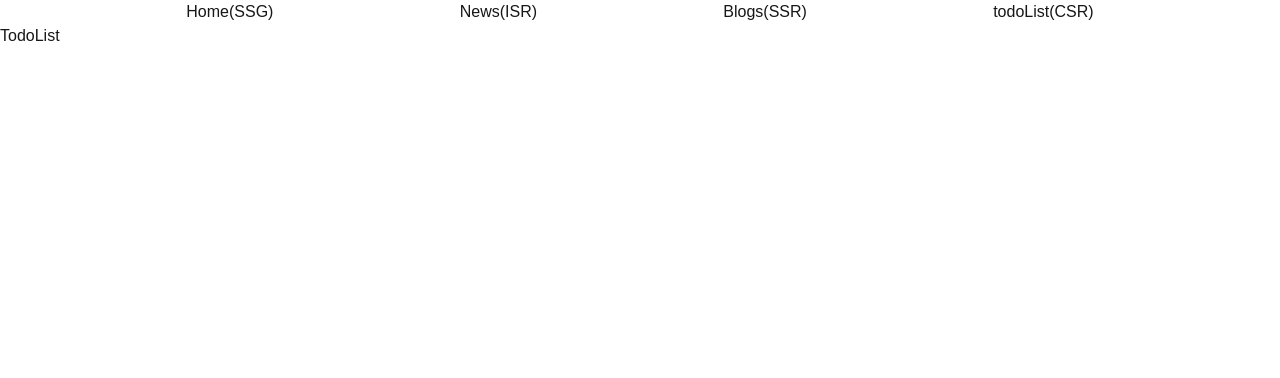
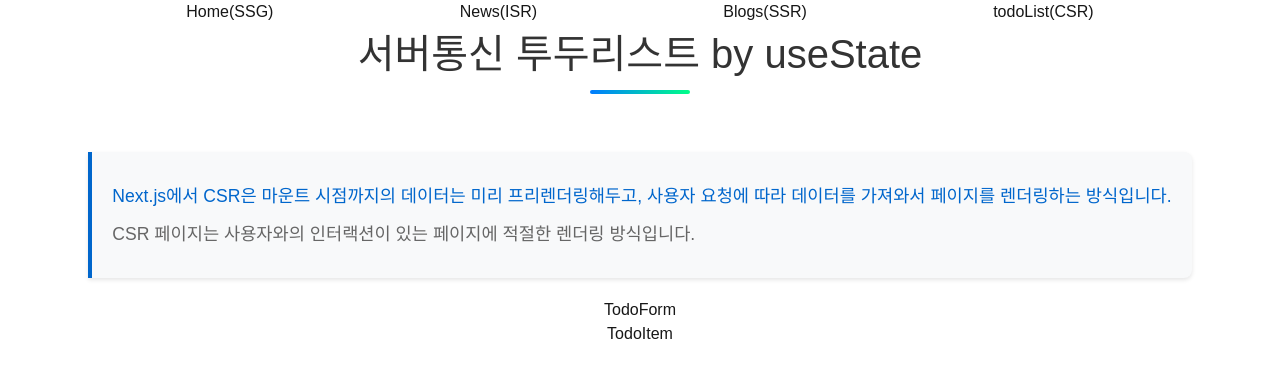
Before and after one commit to ye21iin/st-9-next-practice, a Next.js app: page /todolist in a window 1280 px wide. Shown: the top 378 px of the page. Built offline with nearby package versions, Linux system fonts and the light colour scheme.

Commit message:
5단계 미완료

```diff
--- /dev/null
+++ b/src/app/components/Provider.tsx
@@ -0,0 +1,36 @@
+"use client";
+import {
+  isServer,
+  QueryClient,
+  QueryClientProvider,
+} from "@tanstack/react-query";
+
+function makeQueryClient() {
+  return new QueryClient({
+    defaultOptions: {
+      queries: {
+        staleTime: 60 * 1000,
+      },
+    },
+  });
+}
+
+let browserQueryClient: QueryClient | undefined = undefined;
+
+function getQueryClient() {
+  if (isServer) {
+    return makeQueryClient();
+  } else {
+    if (!browserQueryClient) browserQueryClient = makeQueryClient();
+    return browserQueryClient;
+  }
+}
+
+const Provider = ({ children }: { children: React.ReactNode }) => {
+  const queryClient = getQueryClient();
+  return (
+    <QueryClientProvider client={queryClient}>{children}</QueryClientProvider>
+  );
+};
+
+export default Provider;
--- /dev/null
+++ b/src/app/components/TodoForm.tsx
@@ -0,0 +1,5 @@
+const TodoForm = () => {
+  return <div>TodoForm</div>;
+};
+
+export default TodoForm;
--- /dev/null
+++ b/src/app/components/TodoItem.tsx
@@ -0,0 +1,5 @@
+const TodoItem = () => {
+  return <div>TodoItem</div>;
+};
+
+export default TodoItem;
--- a/src/app/layout.tsx
+++ b/src/app/layout.tsx
@@ -1,18 +1,7 @@
 import type { Metadata } from "next";
-import localFont from "next/font/local";
 import "./globals.css";
 import Link from "next/link";
-
-const geistSans = localFont({
-  src: "./fonts/GeistVF.woff",
-  variable: "--font-geist-sans",
-  weight: "100 900",
-});
-const geistMono = localFont({
-  src: "./fonts/GeistMonoVF.woff",
-  variable: "--font-geist-mono",
-  weight: "100 900",
-});
+import Provider from "./components/Provider";
 
 export const metadata: Metadata = {
   title: "Create Next App",
@@ -26,9 +15,7 @@ export default function RootLayout({
 }>) {
   return (
     <html lang="en">
-      <body
-        className={`${geistSans.variable} ${geistMono.variable} antialiased`}
-      >
+      <body>
         <nav>
           <ul className="flex justify-evenly">
             <li>
@@ -46,7 +33,7 @@ export default function RootLayout({
             </li>
           </ul>
         </nav>
-        {children}
+        <Provider>{children}</Provider>
       </body>
     </html>
   );
--- a/src/app/todolist/page.tsx
+++ b/src/app/todolist/page.tsx
@@ -1,3 +1,24 @@
+import TodoForm from "../components/TodoForm";
+import TodoItem from "../components/TodoItem";
+
 export default function TodoList() {
-  return <div>TodoList</div>;
+  return (
+    <div
+      style={{ display: "flex", flexDirection: "column", alignItems: "center" }}
+    >
+      <h2 className="blog-main-title">서버통신 투두리스트 by useState</h2>
+      <div className="description-text">
+        <p>
+          Next.js에서 CSR은 마운트 시점까지의 데이터는 미리 프리렌더링해두고,
+          사용자 요청에 따라 데이터를 가져와서 페이지를 렌더링하는 방식입니다.
+        </p>
+        <p>
+          CSR 페이지는 사용자와의 인터랙션이 있는 페이지에 적절한 렌더링
+          방식입니다.
+        </p>
+      </div>
+      <TodoForm />
+      <TodoItem />
+    </div>
+  );
 }
```
Also changed, not shown: package.json (+6 -5 lines), 1 other file (tests, documents, lock files or other folders).
